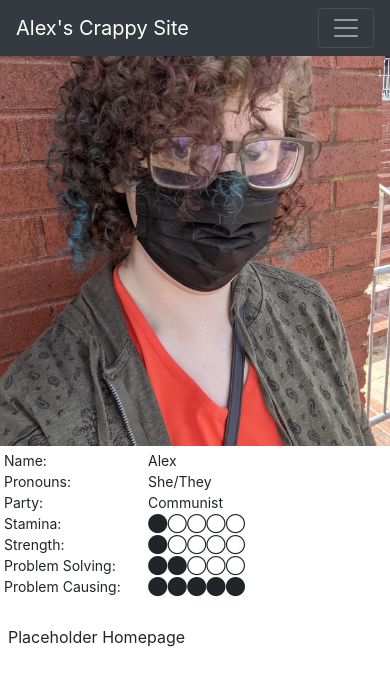
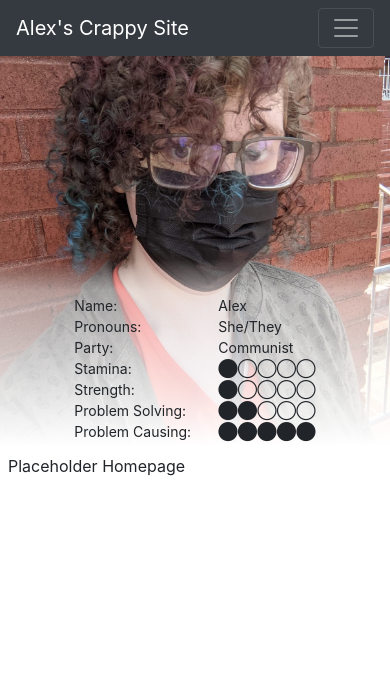
Before and after one commit to alexoxford/personal-site, a React (Create React App) app: page / in a window 390 px wide. Shown: the top 686 px of the page. Built offline with nearby package versions, Linux system fonts and the light colour scheme; no server answers; what aws-amplify would draw is missing.

Commit message:
Makes sidebar more responsive

```diff
--- a/src/apps/homepage/HomepageApp.scss
+++ b/src/apps/homepage/HomepageApp.scss
@@ -1,3 +1,4 @@
+$enable-gradients: true;
 @import "../../../node_modules/bootstrap/scss/bootstrap";
 
 .homepage-wrapper {
@@ -14,10 +15,26 @@
 .homepage-sidebar {
   width: 100%;
   font-size: 0.875rem;
+  position: relative;
 
   & span.stats {
     width: 9rem;
     display: inline-block;
+  }
+
+  & div.text-wrapper {
+    width: 100%;
+    position: absolute;
+    bottom: 0;
+    padding-top: 2rem;
+
+    @include gradient-y-three-colors(rgba(255, 255, 255, 0), rgba(255, 255, 255, 0.5), 2rem, white);
+  }
+
+  & p {
+    padding: 0.25rem;
+    width: max-content;
+    margin: 0 auto;
   }
 }
 
@@ -39,5 +56,11 @@
     flex-shrink: 1;
     @include border-top-radius(1rem);
     @include border-bottom-radius(0.25rem);
+
+    & div.text-wrapper {
+      position: unset;
+      padding: unset;
+      background-image: unset;
+    }
   }
 }
--- a/src/apps/homepage/HomepageSidebar.tsx
+++ b/src/apps/homepage/HomepageSidebar.tsx
@@ -7,7 +7,8 @@ function HomepageSidebar (): ReactElement {
     <div className='homepage-sidebar'>
       <Image src={profilePicture} alt='A picture of Alex leaning against a brick wall' fluid />
 
-      <p style={{ padding: '0.25rem', width: 'max-content' }}>
+      <div className='text-wrapper'>
+        <p>
           <span className='stats'>Name: </span>Alex<br />
           <span className='stats'>Pronouns: </span>She/They<br />
           <span className='stats'>Party: </span>Communist<br />
@@ -17,6 +18,7 @@ function HomepageSidebar (): ReactElement {
           <span className='stats'>Problem Causing: </span>⬤⬤⬤⬤⬤
         </p>
       </div>
+    </div>
   )
 }
 
```
Lines whose indentation alone changed are shown as unchanged.
